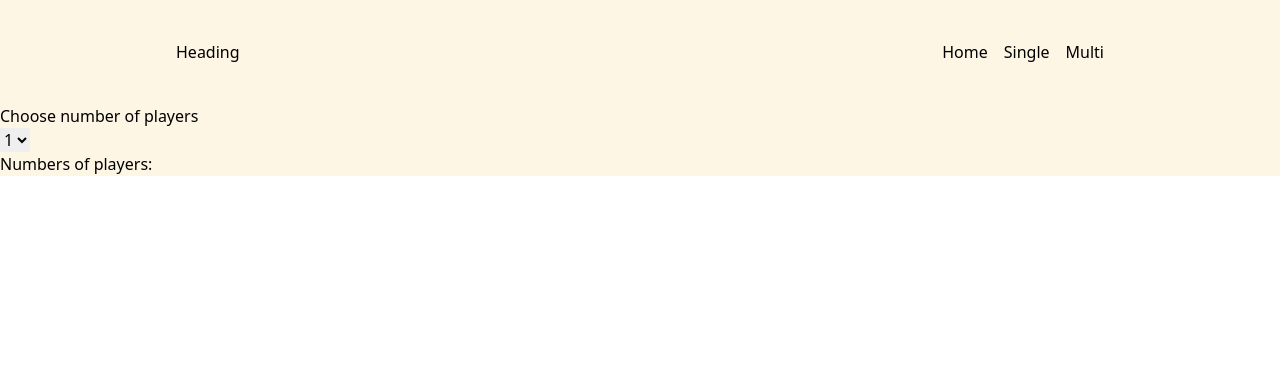
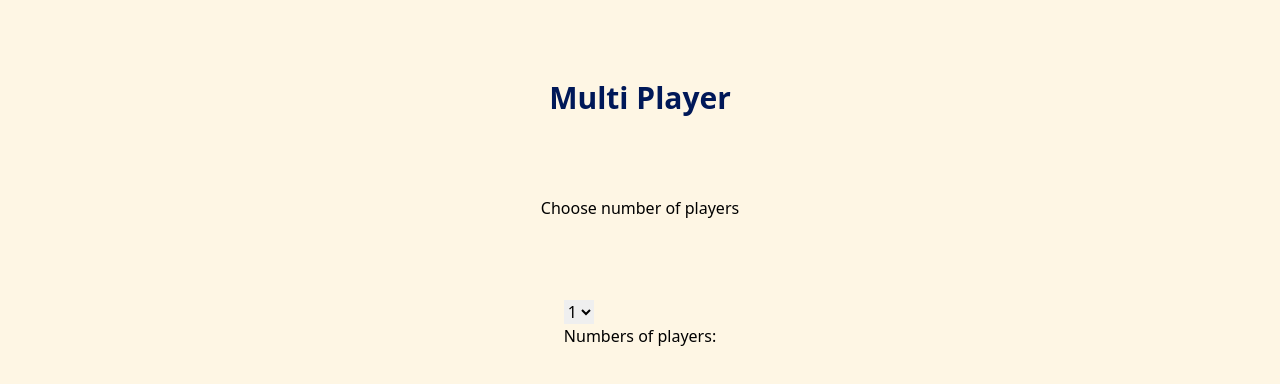
Before and after one commit to GyaneshSamanta/Hackerland, a React (Create React App) app: page /Multi in a window 1280 px wide. Shown: the top 384 px of the page. Built offline with nearby package versions, Linux system fonts and the light colour scheme.

Commit message:
single and multi

```diff
--- a/src/App.js
+++ b/src/App.js
@@ -1,4 +1,4 @@
-import { Switch, Route, BrowserRouter } from "react-router-dom";
+import { Switch, Route, BrowserRouter as Router } from "react-router-dom";
 import Navbar from "./components/Navbar";
 import Main from "./Pages/Main";
 import Multi from "./Pages/Multi";
@@ -8,22 +8,21 @@ import Single from "./Pages/Single";
 export default function App() {
   return (
     <div classname="App">
-      <BrowserRouter>
-        <Navbar />
+      <Router>
         <div className="bg-background-primary">
           <Switch>
             <Route exact path="/">
               <Main />
             </Route>
-            <Route exact path="/Single">
+            <Route path="/Single">
               <Single />
             </Route>
-            <Route exact path="/Multi">
+            <Route path="/Multi">
               <Multi />
             </Route>
           </Switch>
         </div>
-      </BrowserRouter>
+      </Router>
     </div>
   );
 }
--- a/src/Pages/Main.js
+++ b/src/Pages/Main.js
@@ -11,16 +11,16 @@ function Main() {
         <div className="text-text-primary font-bold text-4xl">Mood Sings</div>
       </div>
       <div className="flex justify-evenly text-white text-lg">
-        <Link exact to="/Single">
+        <a href="/Single">
           <div className="p-4 px-6 bg-background-seconary rounded-md">
             Single Player
           </div>
-        </Link>
-        <Link exact to="/Multi">
+        </a>
+        <a href="/Multi">
           <div className="p-4 px-6 bg-background-seconary rounded-md">
             Multi Player
           </div>{" "}
-        </Link>
+        </a>
       </div>
     </div>
   );
--- a/src/Pages/Multi.js
+++ b/src/Pages/Multi.js
@@ -4,8 +4,9 @@ function Multi() {
   const [numbers, setPlayer] = useState();
 
   return (
-    <div className="">
-      <h1>Choose number of players</h1>
+    <div className="h-screen flex flex-col gap-20 pt-20 items-center">
+      <div className="text-text-primary font-bold text-3xl">Multi Player</div>
+      <h1 className="">Choose number of players</h1>
       <div>
         <select
           id="players"
--- a/src/Pages/Single.js
+++ b/src/Pages/Single.js
@@ -1,10 +1,13 @@
-import React from "react";
+import React, { useState } from "react";
 import Recorder from "../components/Recorder";
 
 const Single = () => {
+  const [score, setScore] = useState()
+
   return (
-    <div className="flex flex-col justify-center items-center bg-background-primary">
-      <h1>Single player</h1>
+    <div className="flex flex-col gap-20 pt-20 items-center h-screen">
+      <h1 className="text-text-primary font-bold text-3xl">Single player</h1>
+      <div>Current highscore: </div>
       <Recorder />
     </div>
   );
```
